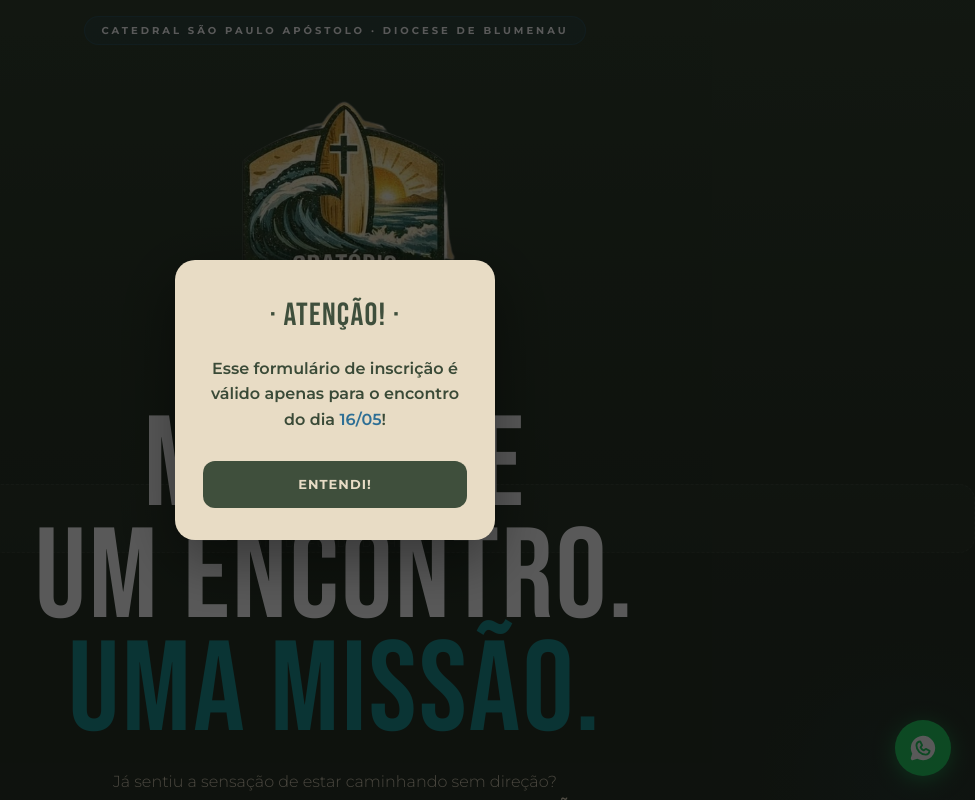
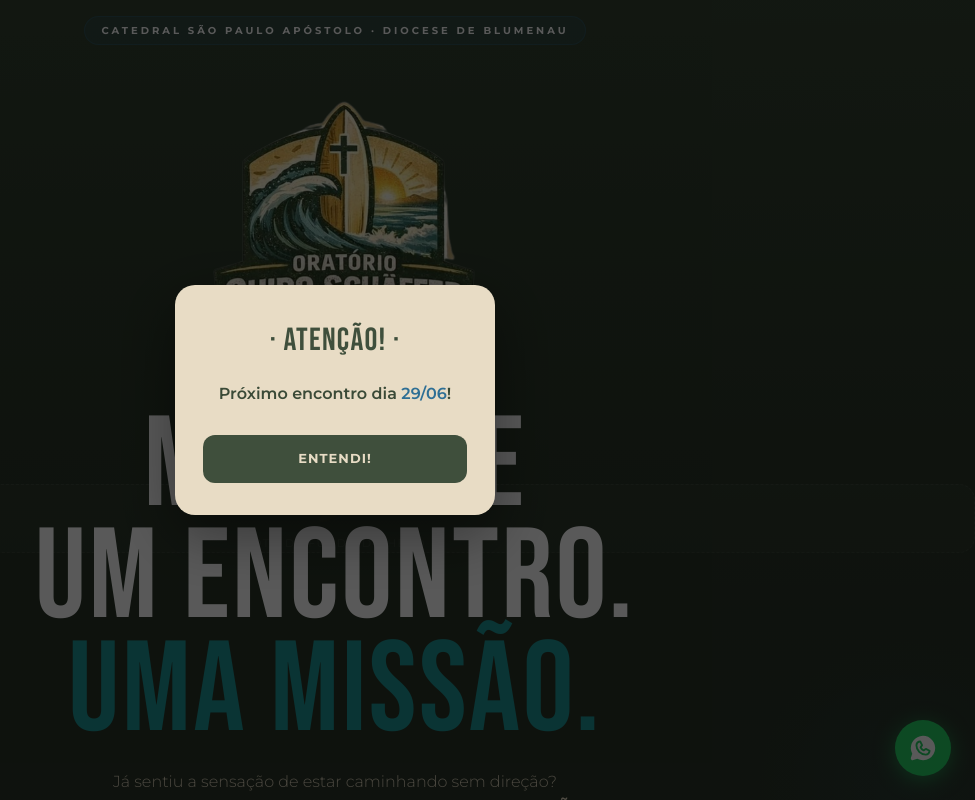
Before and after one commit to rodrigocamargo854/guido_oratorio, a Next.js app: page / in a window 1280 px wide. Shown: the top 800 px of the page, without its empty margins (305-1280 px from the left). Built offline with nearby package versions, Linux system fonts and the light colour scheme.

Commit message:
data encontro junho

```diff
--- a/app/page.tsx
+++ b/app/page.tsx
@@ -220,7 +220,7 @@ export default function Home() {
               lineHeight: 1.6,
               marginBottom: 28,
             }}>
-              Esse formulário de inscrição é válido apenas para o encontro do dia <span style={{ color: C.azul }}>16/05</span>!
+             Próximo encontro dia <span style={{ color: C.azul }}>29/06</span>!
             </p>
             <button
               onClick={() => setModalAberto(false)}
@@ -338,7 +338,6 @@ export default function Home() {
             <SectionTitle color={C.branco}>Confirme sua<br />presença</SectionTitle>
             <p style={{ fontSize: 14, fontWeight: 300, color: 'rgba(232,220,197,0.6)', maxWidth: 300, margin: '0 auto', fontFamily: "'Montserrat', sans-serif" }}>
               {/* SUBSTITUIR — descrição do encontro, data, local */}
-              SUBSTITUIR — data e local do encontro
             </p>
           </div>
 
```
